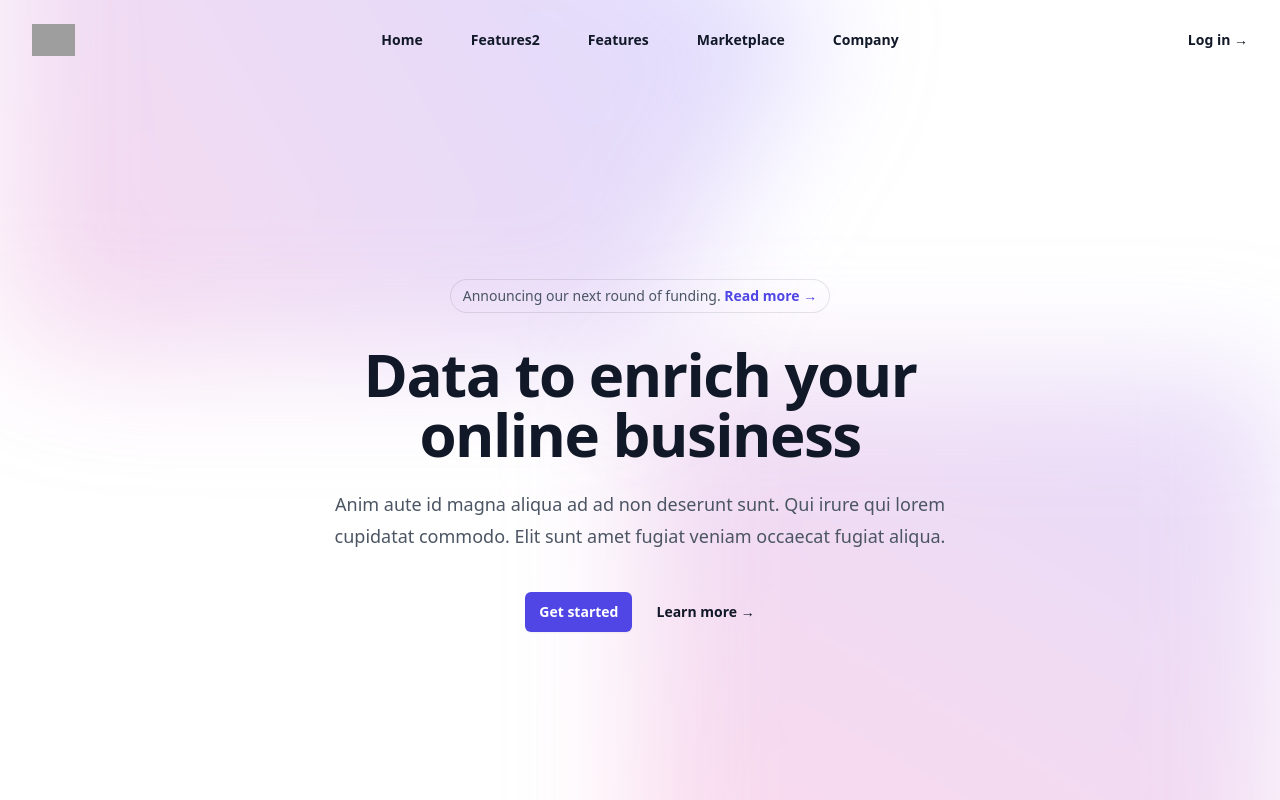
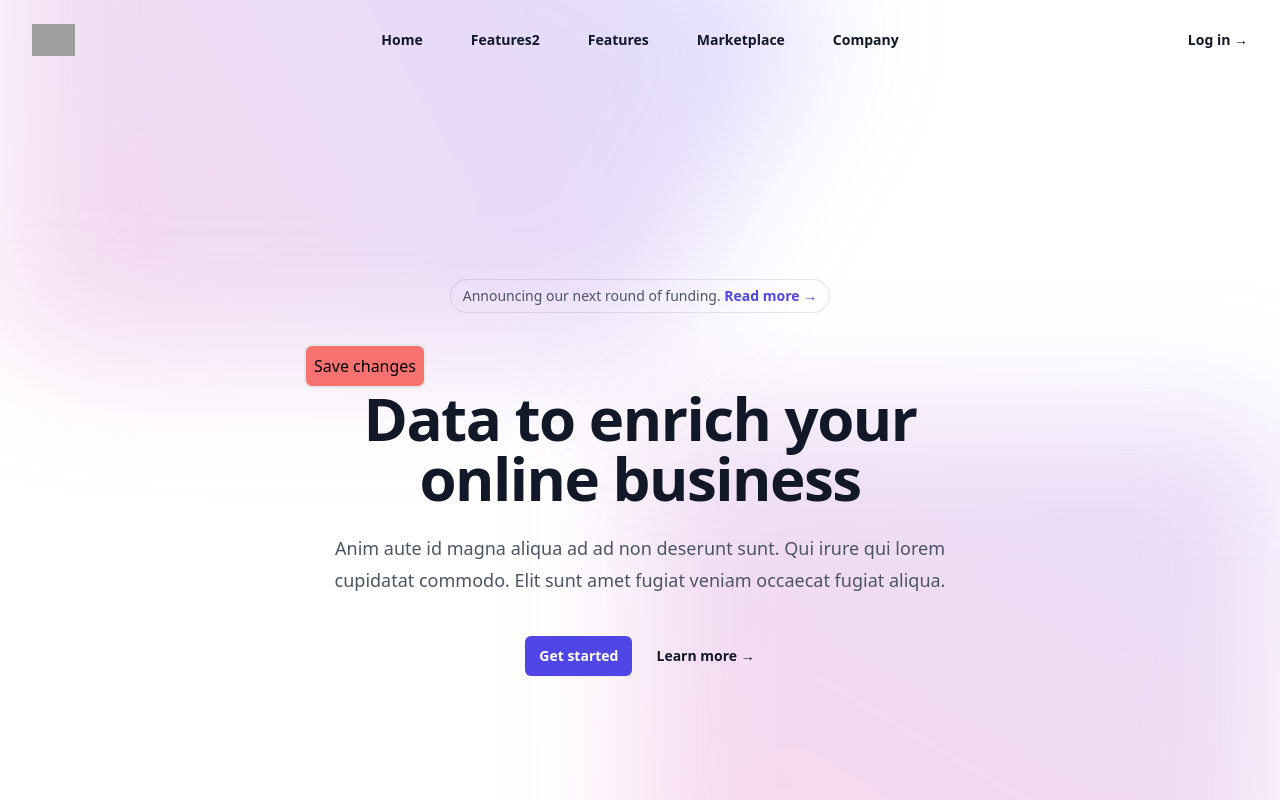
Before and after one commit to abrar0123/reactfoodappwebsite, a React (Create React App) app: page / in a window 1280 px wide. Shown: the top 800 px of the page. Built offline with nearby package versions, Linux system fonts and the light colour scheme; grey boxes are pictures that could not be loaded.

Commit message:
added button style

```diff
--- /dev/null
+++ b/src/components/Button.js
@@ -0,0 +1,9 @@
+import React from "react";
+
+export default function Button() {
+  return (
+    <button class="p-2 rounded-lg border-2 hover:border-green-500 bg-red-400 hover:bg-red-500 active:border-red-600">
+      Save changes
+    </button>
+  );
+}
--- /dev/null
+++ b/src/components/index.js
@@ -0,0 +1,3 @@
+import Button from "./Button";
+
+export { Button };
--- a/src/pages/Features/Features.js
+++ b/src/pages/Features/Features.js
@@ -1,5 +1,6 @@
 import React from "react";
 import { Link } from "react-router-dom";
+import Button from "../../components/Button";
 
 export default function Features() {
   return (
@@ -166,6 +167,7 @@ export default function Features() {
               </a>
             </div>
           </div>
+          <Button />
           <div class="text-center">
             <h1 class="text-4xl font-bold tracking-tight text-gray-900 sm:text-6xl">
               Data to enrich your online business
```
